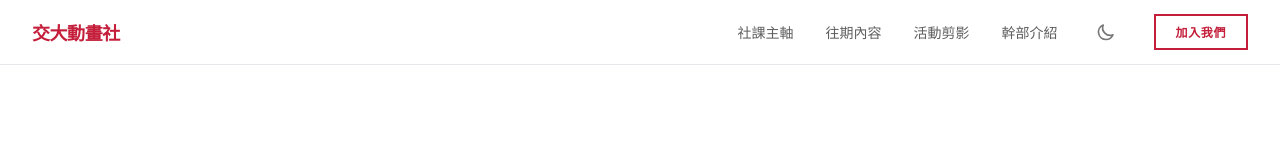
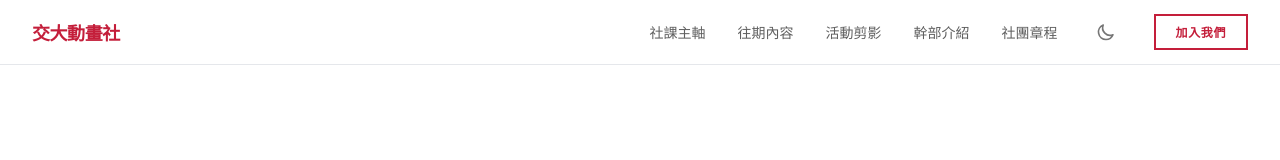
Before and after one commit to nycu-cc/nctu-anime, a website: page index.html in a window 1280 px wide. Shown: the top 160 px of the page. Drawn offline with nearby package versions, Linux system fonts and the light colour scheme.

Commit message:
Upload Charter

```diff
--- a/index.html
+++ b/index.html
@@ -241,6 +241,7 @@
       <a href="#topics"   class="nav-link text-dark/70 hover:text-dark transition-colors">往期內容</a>
       <a href="#gallery"  class="nav-link text-dark/70 hover:text-dark transition-colors">活動剪影</a>
       <a href="#officers" class="nav-link text-dark/70 hover:text-dark transition-colors">幹部介紹</a>
+      <a href="images\動畫社組織章程_20250627.pdf" class="nav-link text-dark/70 hover:text-dark transition-colors">社團章程</a>
       <button class="theme-toggle w-8 h-8 flex items-center justify-center text-dark/60 hover:text-dark transition-colors" aria-label="切換夜間模式">
         <svg class="icon-moon w-5 h-5" fill="none" viewBox="0 0 24 24" stroke="currentColor" stroke-width="2"><path stroke-linecap="round" stroke-linejoin="round" d="M20.354 15.354A9 9 0 018.646 3.646 9.003 9.003 0 0012 21a9.003 9.003 0 008.354-5.646z"/></svg>
         <svg class="icon-sun w-5 h-5 hidden" fill="none" viewBox="0 0 24 24" stroke="currentColor" stroke-width="2"><path stroke-linecap="round" stroke-linejoin="round" d="M12 3v1m0 16v1m9-9h-1M4 12H3m15.364 6.364l-.707-.707M6.343 6.343l-.707-.707m12.728 0l-.707.707M6.343 17.657l-.707.707M16 12a4 4 0 11-8 0 4 4 0 018 0z"/></svg>
@@ -269,6 +270,7 @@
       <a href="#topics"   class="mob-link text-dark/70 hover:text-dark py-2">往期內容</a>
       <a href="#gallery"  class="mob-link text-dark/70 hover:text-dark py-2">活動剪影</a>
       <a href="#officers" class="mob-link text-dark/70 hover:text-dark py-2">幹部介紹</a>
+      <a href="images\動畫社組織章程_20250627.pdf" class="mob-link text-dark/70 hover:text-dark py-2">社團章程</a>
       <a href="#contact"  class="mob-link btn-fill inline-block px-5 py-3 text-xs font-semibold tracking-wider uppercase text-center mt-2">加入我們</a>
     </div>
   </div>
```
Also changed, not shown: 1 other file.
